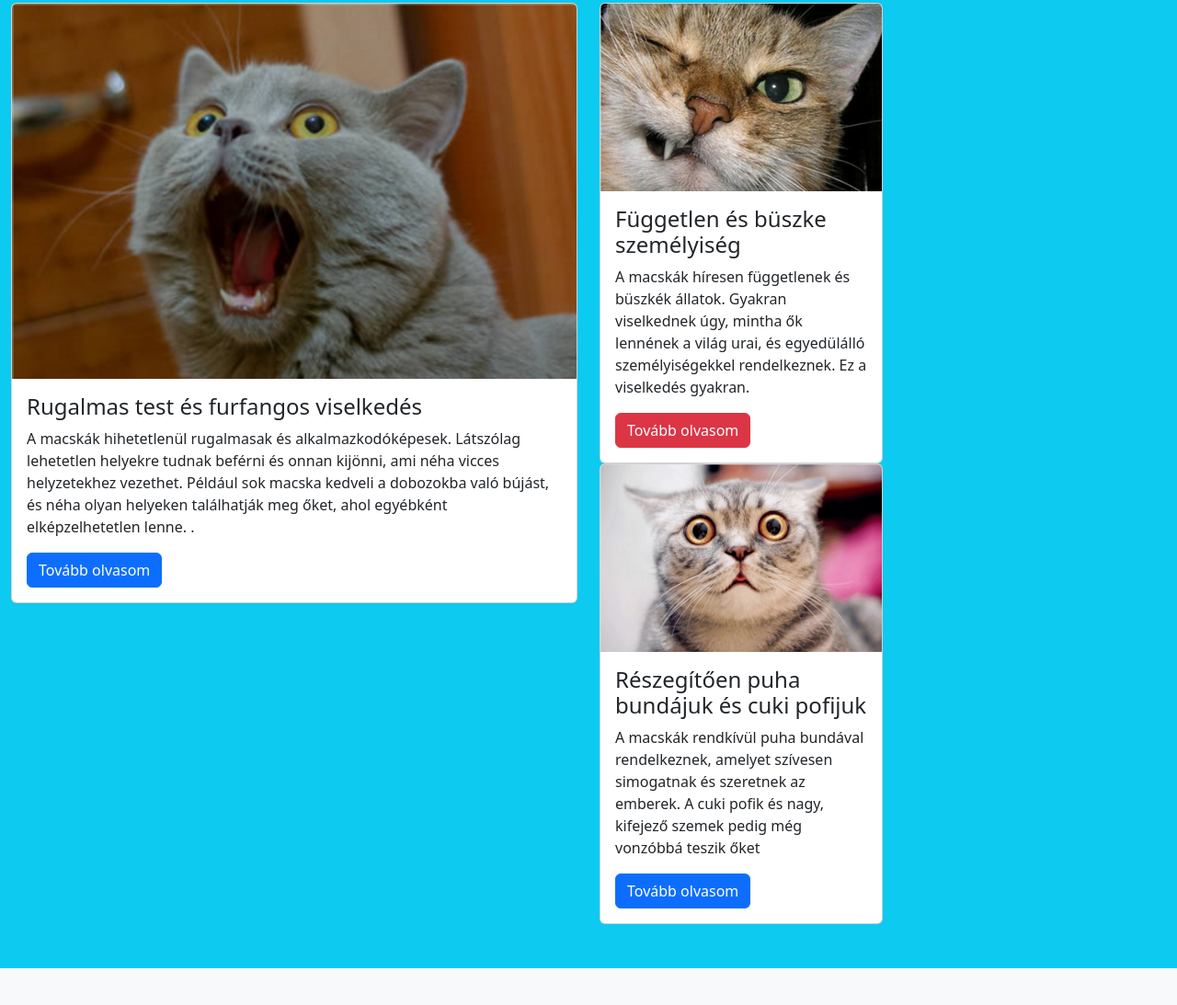
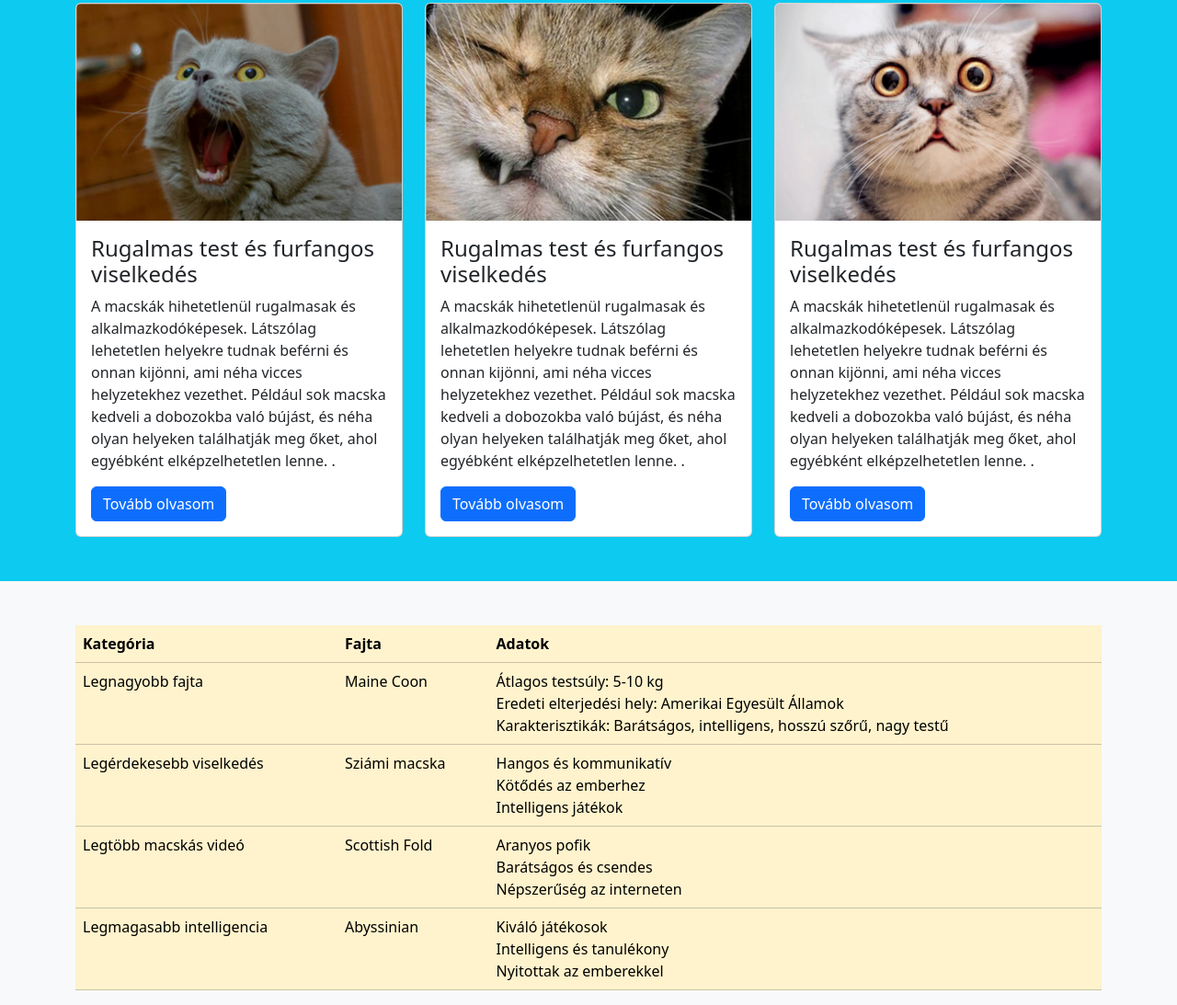
Before and after one commit to Bojcsukdavid/szisza23, a plain HTML site: page index.html in a window 1280 px wide. Shown: the part 680-1773 px from the top of the page at 92% size. Before the commit the page ends 1733 px from the top, so only its background shows below. Drawn offline with nearby package versions, Linux system fonts and the light colour scheme.

Commit message:
kesz a tablazat

```diff
--- a/index.html
+++ b/index.html
@@ -95,14 +95,17 @@
     </div>
 
     <section class="container-fluid mt-5 py-5 bg-info">
-        <div class=".container">
+        <div class="container">
             <div class="row">
-                <div class="col-12 col-md-6 col-ig-4">
+                <div class="col-12 col-md-6 col-lg-4">
                     <div class="card">
                         <img class="card-img-top" src="img/macska_1.png" alt="cica1">
                         <div class="card-body">
                             <h4 class="card-title">Rugalmas test és furfangos viselkedés</h4>
-                        <p class="card-text">A macskák hihetetlenül rugalmasak és alkalmazkodóképesek. Látszólag lehetetlen helyekre tudnak beférni és onnan kijönni, ami néha vicces helyzetekhez vezethet. Például sok macska kedveli a dobozokba való bújást, és néha olyan helyeken találhatják meg őket, ahol egyébként elképzelhetetlen lenne.
+                            <p class="card-text">A macskák hihetetlenül rugalmasak és alkalmazkodóképesek. Látszólag
+                                lehetetlen helyekre tudnak beférni és onnan kijönni, ami néha vicces helyzetekhez
+                                vezethet. Például sok macska kedveli a dobozokba való bújást, és néha olyan helyeken
+                                találhatják meg őket, ahol egyébként elképzelhetetlen lenne.
                                 .</p>
                             <a href="#" class="btn btn-primary">Tovább olvasom</a>
                         </div>
@@ -110,29 +113,81 @@
 
                 </div>
 
-            <div class="col-12 col-md-6 col-ig-4">
-                <div class="col-12 col-md-6 col-ig-4">
+                <div class="col-12 col-md-6 col-lg-4">
                     <div class="card">
                         <img class="card-img-top" src="img/macska_2.png" alt="cica2">
                         <div class="card-body">
-                        <h4 class="card-title">Független és büszke személyiség</h4>
-                        <p class="card-text">A macskák híresen függetlenek és büszkék állatok. Gyakran viselkednek úgy, mintha ők lennének a világ urai, és egyedülálló személyiségekkel rendelkeznek. Ez a viselkedés gyakran.</p>
-                        <a href="#" class="btn btn-danger">Tovább olvasom</a>
-                    </div>
-                </div>
-            </div>
-
-            <div class="col-12 col-md-12 col-ig-4">
-                <div class="col-12 col-md-6 col-ig-4">
-                    <div class="card">
-                    <img class="card-img-top" src="img/macska_3.png" alt="cica3">
-                    <div class="card-body">
-                        <h4 class="card-title">Részegítően puha bundájuk és cuki pofijuk</h4>
-                        <p class="card-text">A macskák rendkívül puha bundával rendelkeznek, amelyet szívesen simogatnak és szeretnek az emberek. A cuki pofik és nagy, kifejező szemek pedig még vonzóbbá teszik őket</p>
+                            <h4 class="card-title">Rugalmas test és furfangos viselkedés</h4>
+                            <p class="card-text">A macskák hihetetlenül rugalmasak és alkalmazkodóképesek. Látszólag
+                                lehetetlen helyekre tudnak beférni és onnan kijönni, ami néha vicces helyzetekhez
+                                vezethet. Például sok macska kedveli a dobozokba való bújást, és néha olyan helyeken
+                                találhatják meg őket, ahol egyébként elképzelhetetlen lenne.
+                                .</p>
                             <a href="#" class="btn btn-primary">Tovább olvasom</a>
                         </div>
                     </div>
 
+                </div>
+
+                <div class="col-12 col-md-6 col-lg-4">
+                    <div class="card">
+                        <img class="card-img-top" src="img/macska_3.png" alt="cica3">
+                        <div class="card-body">
+                            <h4 class="card-title">Rugalmas test és furfangos viselkedés</h4>
+                            <p class="card-text">A macskák hihetetlenül rugalmasak és alkalmazkodóképesek. Látszólag
+                                lehetetlen helyekre tudnak beférni és onnan kijönni, ami néha vicces helyzetekhez
+                                vezethet. Például sok macska kedveli a dobozokba való bújást, és néha olyan helyeken
+                                találhatják meg őket, ahol egyébként elképzelhetetlen lenne.
+                                .</p>
+                            <a href="#" class="btn btn-primary">Tovább olvasom</a>
+                        </div>
+                    </div>
+
+                </div>
+
+
+            </div>
+        </div>
+    </section>
+    <section class="container mt-5">
+        <div class="row">
+            <div class="col-12">
+                <div class="table-responsive">
+                    <table class="table table-warning table-stripped table-hover">
+                        <thead>
+                            <tr>
+                                <th>Kategória</th>
+                                <th>Fajta</th>
+                                <th>Adatok</th>
+                            </tr>
+                        </thead>
+                        <tbody>
+                            <tr>
+                                <td>Legnagyobb fajta</td>
+                                <td>Maine Coon</td>
+                                <td>Átlagos testsúly: 5-10 kg <br> Eredeti elterjedési hely: Amerikai Egyesült Államok <br> Karakterisztikák: Barátságos, intelligens, hosszú szőrű, nagy testű</td>
+
+                            </tr>
+                            <tr>
+                                <td>Legérdekesebb viselkedés</td>
+                                <td>Sziámi macska</td>
+                                <td>Hangos és kommunikatív <br> Kötődés az emberhez <br> Intelligens játékok</td>
+                            </tr>
+                            <tr>
+                                <td>Legtöbb macskás videó</td>
+                                <td>Scottish Fold</td>
+                                <td>Aranyos pofik <br>	Barátságos és csendes <br>	Népszerűség az interneten</td>
+
+                            </tr>
+                            <tr>
+                                <td>Legmagasabb intelligencia</td>
+                                <td>Abyssinian</td>
+                                <td>Kiváló játékosok <br>	Intelligens és tanulékony <br>	Nyitottak az emberekkel </td>
+                            </tr>
+                        </tbody>
+                    </table>
+                </div>
+            </div>
         </div>
     </section>
 
```
Lines whose indentation alone changed are shown as unchanged.
